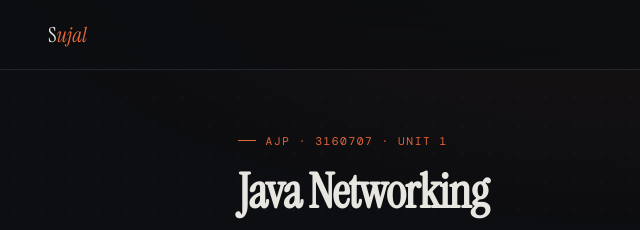
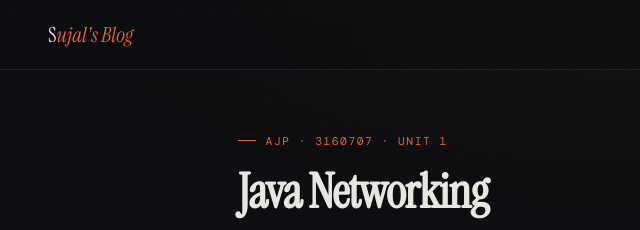
Before and after one commit to wsujal/wsujal.github.io, a plain HTML site: page resources/AdvJava/chapter1_networking.html in a window 1280 px wide. Shown: the top 230 px of the page, 0-640 px from the left. Drawn offline with nearby package versions, Linux system fonts and the light colour scheme.

Commit message:
Update navigation links

```diff
--- a/resources/AdvJava/chapter1_networking.html
+++ b/resources/AdvJava/chapter1_networking.html
@@ -406,7 +406,7 @@
 <body>
 
 <nav>
-  <a href="index.html" class="nav-logo">S<em>ujal</em></a>
+  <a href="../../index.html" class="nav-logo">S<em>ujal's Blog</em></a>
   <ul class="nav-links">
     <li><a href="../../index.html">Home</a></li>
     <li><a href="../../resources.html">Resources</a></li>
```
